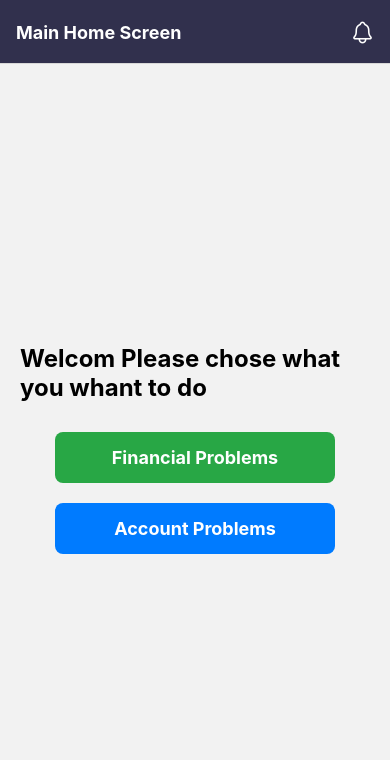
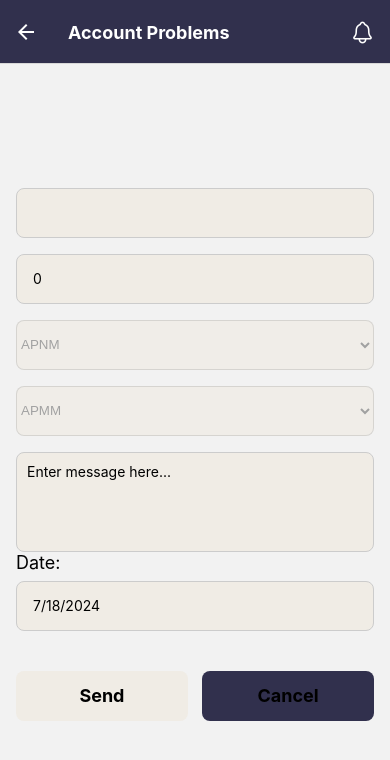
Before and after one commit to mjaber5/jomopay, a React Native app: screen /AccountProblems in a window 390 px wide. Shown: the top 760 px of the page. Built offline with nearby package versions, Linux system fonts and the light colour scheme.

Commit message:
add AccountPrblem Screen

```diff
--- a/App.js
+++ b/App.js
@@ -1,5 +1,3 @@
-App
-
 import React from 'react';
 import { NavigationContainer } from '@react-navigation/native';
 import { createNativeStackNavigator } from '@react-navigation/native-stack';
@@ -11,6 +9,7 @@ import SuccessRequest from './components/screens/SuccessRequest';
 import NotificationScreen from './components/screens/NotificationScreen';
 import Dispute from './components/screens/Dispute'; // Import the new Dispute screen
 import MainHomeScreen from './components/screens/MineHomeScreen'; // Import MainHomeScreen
+import AccountProblems from './components/screens/AccountProblems'; // Import AccountProblems
 import appColor from './util/app_colors';
 
 const Stack = createNativeStackNavigator();
@@ -74,6 +73,11 @@ export default function App() {
           component={Dispute}
           options={{ title: 'Dispute' }}
         />
+        <Stack.Screen
+          name="AccountProblems" // Ensure this name matches
+          component={AccountProblems}
+          options={{ title: 'Account Problems' }}
+        />
       </Stack.Navigator>
     </NavigationContainer>
   );
--- /dev/null
+++ b/components/screens/AccountProblems.js
@@ -0,0 +1,223 @@
+import React, { useState, useEffect } from 'react';
+import { View, Text, TextInput, TouchableOpacity, StyleSheet, Alert } from 'react-native';
+import { Picker } from '@react-native-picker/picker';
+import { useNavigation, useRoute } from '@react-navigation/native';
+import appColor from '../../util/app_colors';
+
+const AccountProblems = () => {
+  const navigation = useNavigation();
+  const route = useRoute();
+
+  // Use optional chaining and provide default values
+  const transaction = route.params?.transaction || {
+    AMOUNT: '0',
+    RECEIVER_BIC: '',
+    SENDER_BIC: '',
+    MESSAGE_ID: '',
+    TRANS_ID: '',
+    VALUE_DATE: '',
+  };
+
+  const [amount, setAmount] = useState(transaction.AMOUNT.toString());
+  const [selectedCategory, setSelectedCategory] = useState('');
+  const [selectedSubCategory, setSelectedSubCategory] = useState('');
+
+  const categories = ['TECH', 'WRBN', 'APNM'];
+  const subCategories = ['ACNS', 'MSPY', 'APMM'];
+
+  // Automatically select the corresponding sub-category based on the selected category
+  useEffect(() => {
+    const categoryIndex = categories.indexOf(selectedCategory);
+    if (categoryIndex !== -1) {
+      setSelectedSubCategory(subCategories[categoryIndex] || '');
+    }
+  }, [selectedCategory]);
+
+  const handleAmountChange = (input) => {
+    let newAmount = parseFloat(input);
+
+    if (isNaN(newAmount) || newAmount < 0) {
+      Alert.alert('Invalid Amount', 'Amount must be greater than or equal to 0.');
+      newAmount = '';
+    } else if (newAmount > parseFloat(transaction.AMOUNT)) {
+      Alert.alert('Exceeded Amount', `Amount should not exceed the transaction amount of ${transaction.AMOUNT}.`);
+      newAmount = transaction.AMOUNT.toString();
+    } else {
+      newAmount = input;
+    }
+    setAmount(newAmount);
+  };
+
+  const registerDispute = async () => {
+    try {
+      const response = await fetch('http://141.147.32.152:11443/api/dmm/v1.0/disputes', {
+        method: 'POST',
+        headers: {
+          'Content-Type': 'application/json',
+          'Charset': 'UTF-8',
+          'Authorization': 'Basic RlJBTEpPMjdBWFhYOjEyMzQ1Njc4',
+        },
+        body: JSON.stringify({
+          "reference": new Date().getTime().toString(),
+          "respondent": { "BIC": transaction.RECEIVER_BIC },
+          "disputeCategory": selectedCategory,
+          "subject": selectedSubCategory,
+          "message": "Description of dispute for receiver, example: There was a typo in the creditor account. Please replace it with account 12345678998076",
+          "amount": {
+            "currency": "JOD",
+            "value": parseFloat(amount)
+          },
+          "originalPayment": {
+            "messageId": transaction.MESSAGE_ID,
+            "transactionId": transaction.TRANS_ID,
+            "valueDate": transaction.VALUE_DATE,
+            "orderingInstitution": { "BIC": transaction.SENDER_BIC }
+          }
+        })
+      });
+
+      const responseText = await response.text();
+      console.log('Raw response text:', responseText);
+
+      if (!response.ok) {
+        console.error('Error status code:', response.status);
+        console.error('Error status text:', response.statusText);
+        console.error('Error response body:', responseText);
+        throw new Error(`Network response was not ok: ${response.status} ${response.statusText}`);
+      }
+
+      const responseData = responseText ? JSON.parse(responseText) : {};
+      console.log('Dispute registered successfully:', responseData);
+      Alert.alert('Success', 'Dispute registered successfully');
+      navigation.navigate('NotificationScreen');
+
+    } catch (error) {
+      console.error('Error registering dispute:', error.message);
+      Alert.alert('Error', `Failed to register dispute: ${error.message}`);
+    }
+  };
+
+  const handleCancelButtonPress = () => {
+    navigation.navigate('MainHome');
+  };
+
+  return (
+    <View style={styles.container}>
+      <TextInput
+        style={styles.input}
+        value={transaction.SENDER_BIC}
+        editable={true} // Make this input editable
+      />
+      <TextInput
+        style={styles.input}
+        value={amount}
+        editable={false} // Disable editing for the amount input
+        placeholder="Amount (Disabled)"
+      />
+      <Picker
+        selectedValue={selectedCategory}
+        onValueChange={(itemValue) => setSelectedCategory(itemValue)}
+        style={styles.picker}
+        enabled={false} // Disable Picker
+      >
+        <Picker.Item label="APNM" value="" />
+        {categories.map((category, index) => (
+          <Picker.Item key={index} label={category} value={category} />
+        ))}
+      </Picker>
+      <Picker
+        selectedValue={selectedSubCategory}
+        style={styles.picker}
+        enabled={false} // Disable Picker
+      >
+        <Picker.Item label="APMM" value="" />
+        {subCategories.map((subCategory, index) => (
+          <Picker.Item key={index} label={subCategory} value={subCategory} />
+        ))}
+      </Picker>
+      <TextInput
+        style={styles.message}
+        multiline={true}
+        placeholder="Enter message here..."
+        numberOfLines={4} // Adjust the number of lines as needed
+      />
+
+      <Text style={styles.label}>Date:</Text>
+      <TextInput
+        style={styles.input}
+        value={new Date().toLocaleDateString()}
+        editable={false}
+      />
+      <View style={styles.buttonContainer}>
+        <TouchableOpacity style={[styles.button, { backgroundColor: appColor.mainColor }]} onPress={registerDispute}>
+          <Text style={styles.buttonText}>Send</Text>
+        </TouchableOpacity>
+        <TouchableOpacity style={[styles.button, { backgroundColor: appColor.secondBackgroundColor }]} onPress={handleCancelButtonPress}>
+          <Text style={styles.buttonText}>Cancel</Text>
+        </TouchableOpacity>
+      </View>
+    </View>
+  );
+};
+
+const styles = StyleSheet.create({
+  container: {
+    flex: 1,
+    justifyContent: 'center',
+    padding: 16,
+    backgroundColor: appColor.backgroundColor,
+  },
+  label: {
+    fontSize: 18,
+    marginBottom: 8,
+    color: appColor.textColor,
+  },
+  input: {
+    height: 50,
+    width: '100%',
+    borderColor: '#ccc',
+    borderWidth: 1,
+    borderRadius: 8,
+    marginBottom: 16,
+    paddingHorizontal: 16,
+    backgroundColor: appColor.mainColor,
+    color: "black",
+  },
+  picker: {
+    height: 50,
+    width: '100%',
+    marginBottom: 16,
+    backgroundColor: appColor.mainColor,
+    borderRadius: 8,
+  },
+  buttonContainer: {
+    flexDirection: 'row',
+    justifyContent: 'space-between',
+    marginTop: 24,
+  },
+  button: {
+    height: 50,
+    width: '48%',
+    borderRadius: 8,
+    justifyContent: 'center',
+    alignItems: 'center',
+  },
+  buttonText: {
+    color: appColor.textColor,
+    fontSize: 18,
+    fontWeight: 'bold',
+  },
+  message: {
+    width: '100%',
+    padding: 10,
+    borderColor: '#ccc',
+    borderWidth: 1,
+    borderRadius: 8,
+    backgroundColor: appColor.mainColor,
+    color: appColor.textColor,
+    textAlignVertical: 'top', // Ensures text starts from the top
+    height: 100, // Adjust height as needed
+  },
+});
+
+export default AccountProblems;
--- a/components/screens/MineHomeScreen.js
+++ b/components/screens/MineHomeScreen.js
@@ -10,11 +10,15 @@ const MainHomeScreen = () => {
     navigation.navigate('Home');
   };
 
+  const handleGoToAccountProblems = () => {
+    navigation.navigate('AccountProblems');
+  };
+
   return (
     <View style={styles.container}>
-      <Text style={styles.title}>Welcom Please chose what you whant to do</Text>
+      <Text style={styles.title}>Welcome, please choose what you want to do</Text>
       <View style={styles.buttonContainer}>
-      <TouchableOpacity
+        <TouchableOpacity
           style={[styles.button, { backgroundColor: '#28A745' }]} // Success Color
           onPress={handleGoToHomeScreen}
         >
@@ -22,10 +26,7 @@ const MainHomeScreen = () => {
         </TouchableOpacity>
         <TouchableOpacity
           style={[styles.button, { backgroundColor: '#007BFF' }]} // Primary Color
-          onPress={() => {
-            // First Button Action (placeholder)
-            console.log('First Button Pressed');
-          }}
+          onPress={handleGoToAccountProblems}
         >
           <Text style={styles.buttonText}>Account Problems</Text>
         </TouchableOpacity>
```
